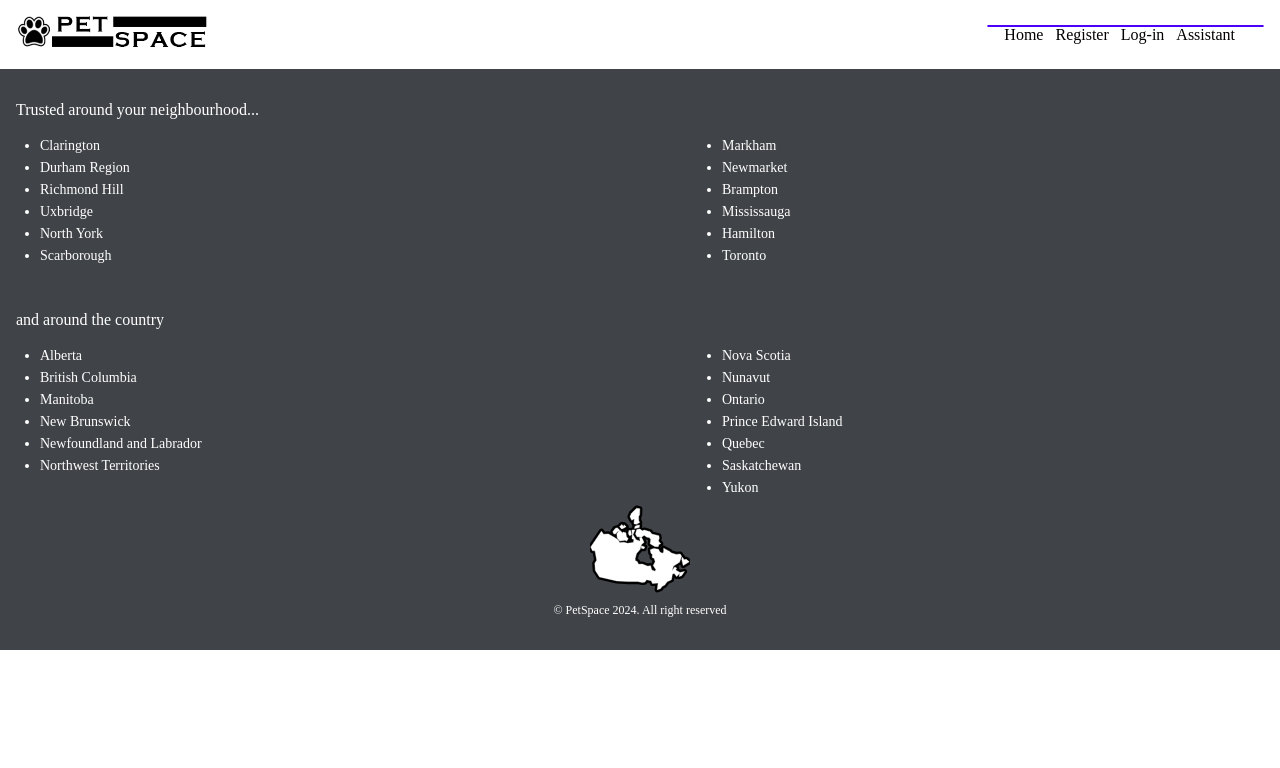
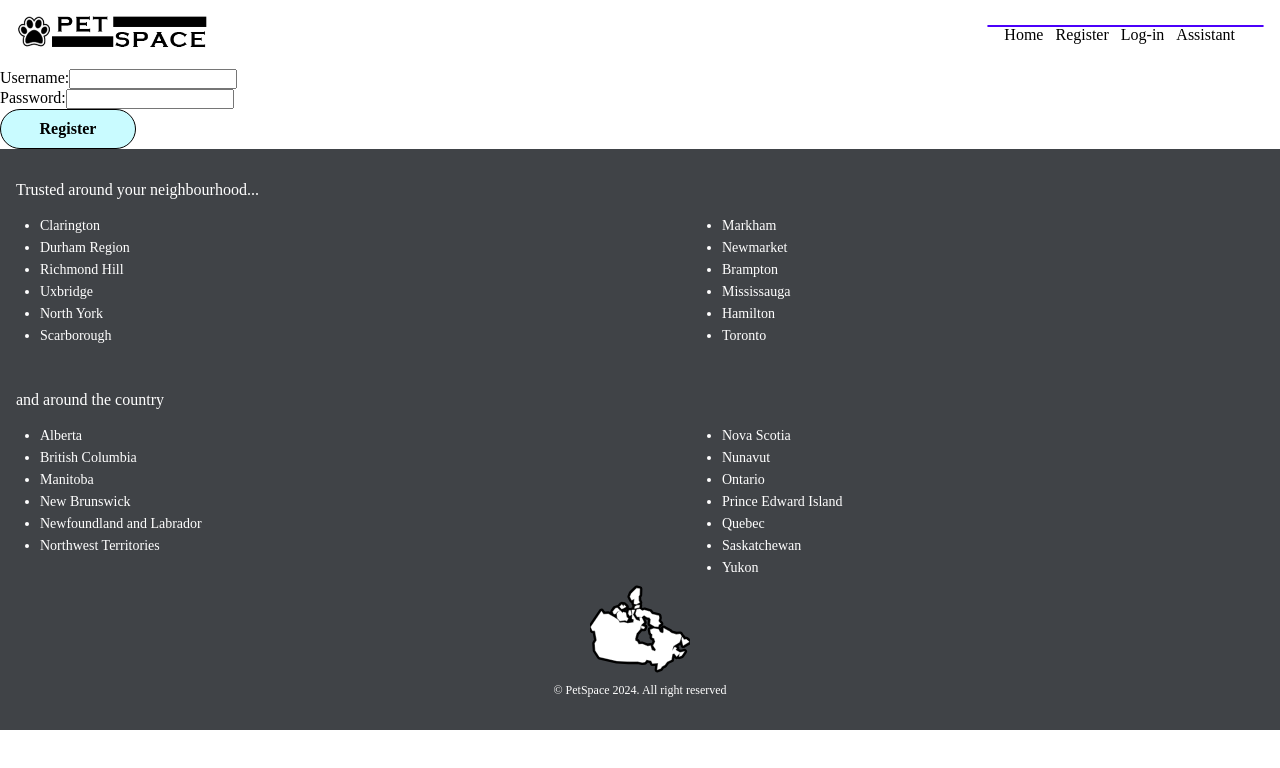
Before and after one commit to DBeaulne/petspace-client, a React (Create React App) app: page /register in a window 1280 px wide. Shown: the top 768 px of the page. Built offline with nearby package versions, Linux system fonts and the light colour scheme.

Commit message:
add route to register page

```diff
--- a/src/App.js
+++ b/src/App.js
@@ -5,6 +5,7 @@ import { BrowserRouter, Routes, Route, Navigate } from "react-router-dom";
 import HomePage from "./pages/HomePage/HomePage.jsx";
 import AssistantPage from "./pages/AssistantPage/AssistantPage.jsx";
 import LogInPage from "./pages/LogInPage/LogInPage.jsx";
+import RegisterPage from './pages/RegisterPage/RegisterPage.jsx';
 
 // Components
 import Header from "./components/Header/Header.jsx";
@@ -32,6 +33,10 @@ function App() {
            path="/login"
            element={<LogInPage />}
           />
+          <Route
+           path="/register"
+           element={<RegisterPage />}
+          />
 				</Routes>
 			</main>
 			<Footer />
--- a/src/pages/RegisterPage/RegisterPage.jsx
+++ b/src/pages/RegisterPage/RegisterPage.jsx
@@ -1,5 +1,5 @@
 /* Log-in Page */
-import "./Register.scss";
+import "./RegisterPage.scss";
 import { useState } from "react";
 import axios from "axios";
 import Button from "../../components/Button/Button";
```
